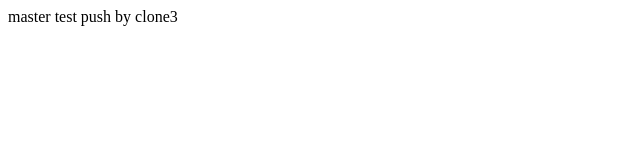
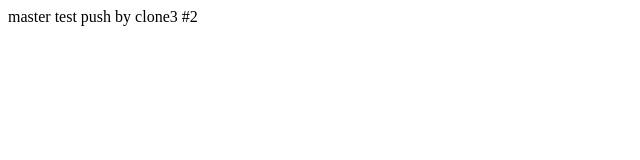
Before and after one commit to edd0818/test, a plain HTML site: page index.html in a window 1280 px wide. Shown: the full height of the page, 0-640 px from the left. Drawn offline with Linux system fonts and the light colour scheme.

Commit message:
push by clone3 #1

```diff
--- a/index.html
+++ b/index.html
@@ -1,5 +1,5 @@
 <html>
 	<head>master</head>
-	<body>test push by clone3</body>
+	<body>test push by clone3 #2</body>
 
 </html>
```
